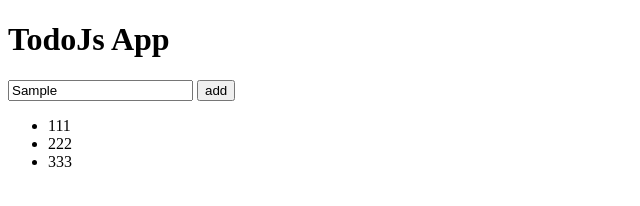
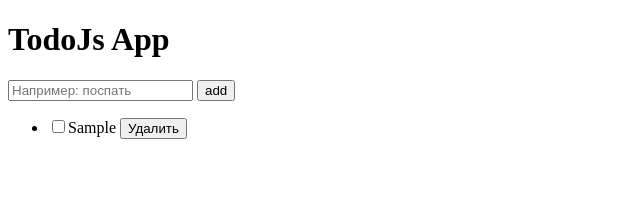
Before and after one commit to SamEvdokimov/Todo_Evdokimov, a plain HTML site: page index.html in a window 1280 px wide. Both pictures are taken after typing "Sample" into the empty fields and a click on the button "add". Shown: the whole page, without its empty margins (0-640 px from the left). Drawn offline with Linux system fonts and the light colour scheme.

Commit message:
adding renderTodo

```diff
--- a/index.html
+++ b/index.html
@@ -10,11 +10,8 @@
     <h1>TodoJs App</h1>
     <input id="input" placeholder="Например: поспать"/>
     <button id="send-button" type="submit">add</button>
+    <ul id="list-for-render">
+    </ul>
     <script src="./main.js"></script>
-    <ul id="list-for-render">
-      <li>111</li>
-      <li>222</li>
-      <li>333</li>
-    </ul>
   </body>
 </html>
--- a/main.js
+++ b/main.js
@@ -1,8 +1,6 @@
 const sendButton = document.querySelector('#send-button');
 const input = document.querySelector('#input');
 const list = document.querySelector('#list-for-render');
-
-console.log(list.innerHTML);
 const toDoList = [];
 
 const addNewTodo = (event) => {
@@ -12,15 +10,22 @@ const addNewTodo = (event) => {
     isChecked: false,
   };
   toDoList.push(toDo);
-
-  toDoList.forEach((task) => {
-    console.log(task);
+  input.value = '';
+  let listItems = '';
+  toDoList.forEach((todo) => {
+    if (todo.text !== '') {
+      listItems += `<li> <input type="checkbox"${todo.isChecked ? 'checked' : ''}/><span>${todo.text}</span> <button>Удалить</button> </li>`;
+    }
   });
-
+  list.innerHTML = listItems;
   event.preventDefault();
 };
+
 sendButton.addEventListener('click', addNewTodo);
 
-/*
-document.addEventListener('click', (e) => console.log(e));
-*/
+/* searchField.addEventListener('keypress', function (e) {
+var key = e.which || e.keyCode;
+if (key === 13) { // код клавиши Enter
+sendButton.click();
+}
+}); */
```
